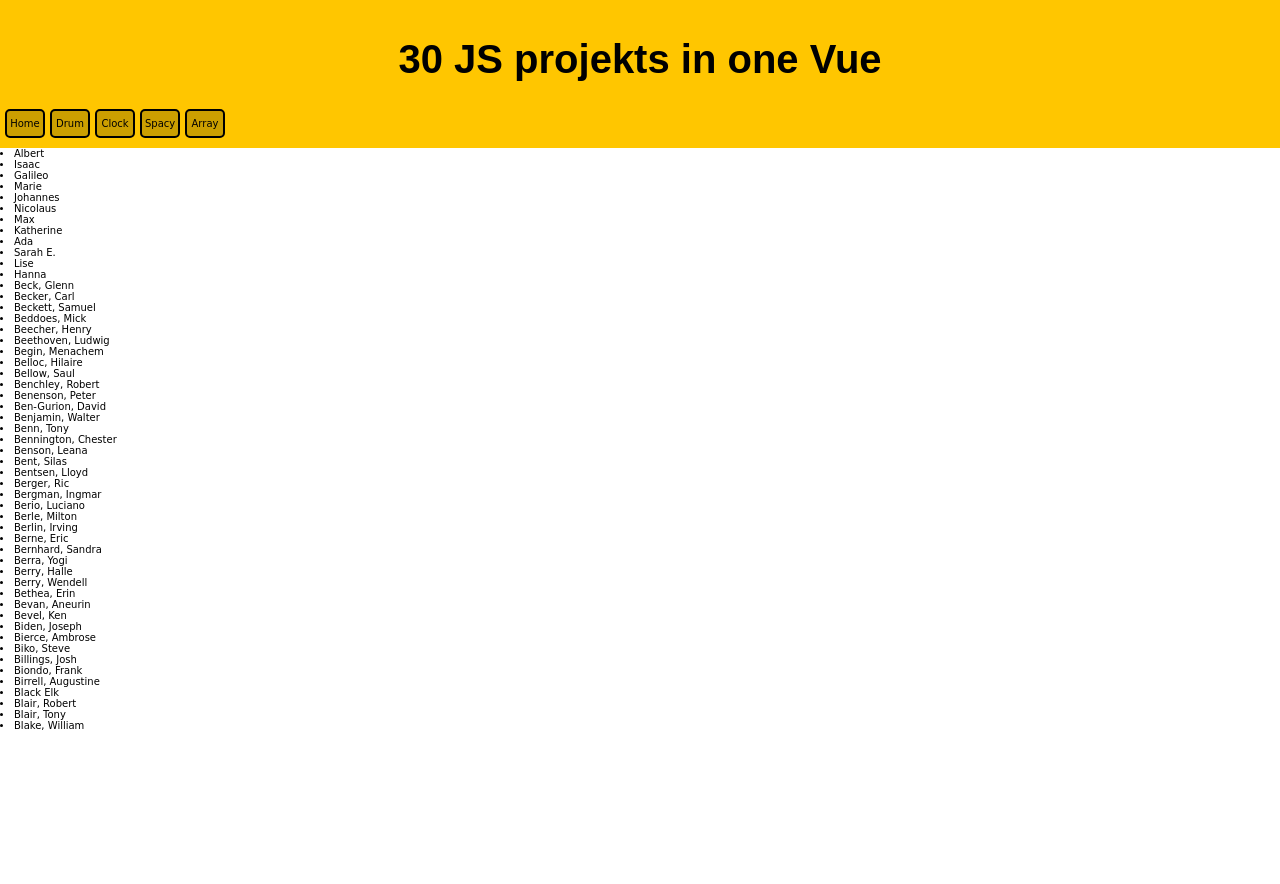
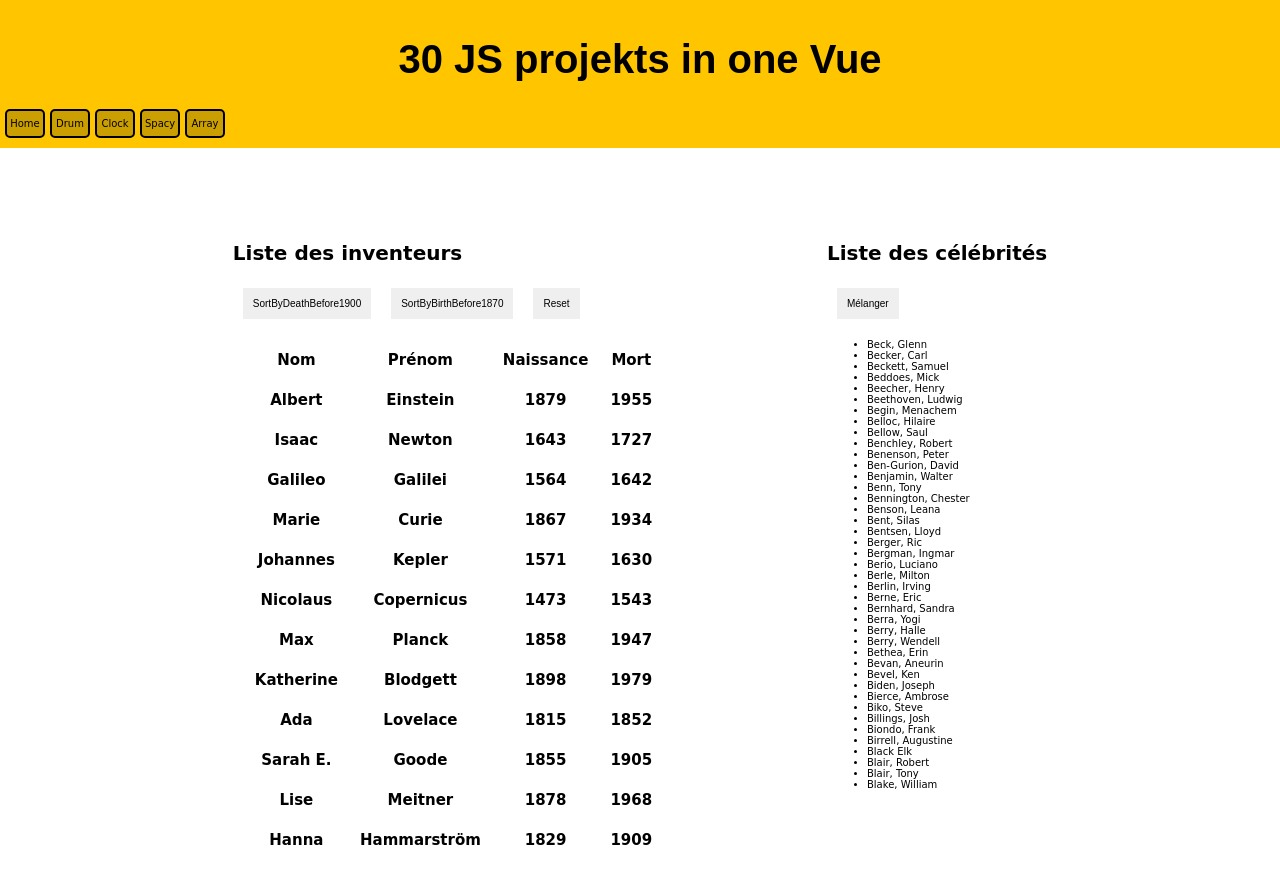
Before and after one commit to Moorgtat/30Js-projekts-in-one-vue, a Vue app: page /ArrayCardio in a window 1280 px wide. Shown: the top 884 px of the page. Before the commit the page ends 800 px from the top, so only its background shows below. Built offline with nearby package versions, Linux system fonts and the light colour scheme.

Commit message:
Ajouts quelques boutons, quelques méthodes et quelques transistions.

```diff
--- a/src/components/ArrayCardio.vue
+++ b/src/components/ArrayCardio.vue
@@ -1,16 +1,36 @@
 <template>
     <div id="arraycardio-container">
-         <div id="table-inventors">
-             <li v-for="inventor in inventors" :key="inventor">
-                 {{ inventor.first }}
-             </li>
+         <div id="table-container">
+             <h1>Liste des inventeurs</h1>
+             <button class="button" @click="SortByDeath">SortByDeathBefore1900</button>
+             <button class="button" @click="SortByBirth">SortByBirthBefore1870</button>
+             <button class="button" @click="Reset">Reset</button>
+             <table id="table-inventors">
+                 <tr>
+                     <th>Nom</th>
+                     <th>Prénom</th>
+                     <th>Naissance</th>
+                     <th>Mort</th>
+                 </tr>
+                 <tbody name="fade" is="transition-group">
+                 <tr v-for="inventor in inventors" :key="inventor">
+                     <th>{{ inventor.first }}</th>
+                     <th>{{ inventor.last }}</th>
+                     <th>{{ inventor.year }}</th>
+                     <th>{{ inventor.passed }}</th>
+                 </tr>
+                 </tbody>
+             </table>
          </div>
-        <div id="table-peoples">
+        <div id="list-peoples">
+            <h1>Liste des célébrités</h1>
+            <button class="button" @click="Shuffle()">Mélanger</button>
+            <transition-group name="flip-list" tag="ul">
             <li v-for="people in peoples" :key="people">
                 {{people}}
             </li>
+            </transition-group>
         </div>
-
     </div>
 </template>
 
@@ -23,10 +43,62 @@
                 inventors,
                 peoples
             }
-    }
+    },
+    methods: {
+        Reset () {
+            return this.inventors = inventors
+        },
+        SortByDeath () {
+            this.inventors = inventors.filter((inventor) => inventor.passed < 1900)
+        },
+        SortByBirth () {
+            this.inventors = inventors.filter((inventor) => inventor.year < 1870)
+        },
+        Shuffle () {
+            return this.peoples.sort(function() { return 0.5 - Math.random() });
+            }
+      }
     }
 </script>
 
 <style scoped>
-
+#arraycardio-container{
+    margin: 80px;
+    display: flex;
+    flex-direction: row;
+    flex-wrap: wrap;
+    justify-content: space-evenly;
+}
+#table-inventors{
+    padding: 10px;
+    font-size: 15px;
+}
+th{
+    padding: 10px;
+}
+.button {
+    -webkit-transition-duration: 0.4s; /* Safari */
+    transition-duration: 0.4s;
+    border: none;
+    color: black;
+    margin: 10px;
+    padding: 10px 10px;
+    text-align: center;
+    text-decoration: none;
+    display: inline-block;
+    font-size: 10px;
+}
+.button:hover {
+    background-color: black;
+    color: white;
+}
+.flip-list-move {
+    transition: transform 1s;
+}
+.fade-enter-active, .fade-leave-active {
+    transition: opacity .5s;
+}
+.fade-enter, .fade-leave-to {
+    opacity: 0;
+}
 </style>
```
